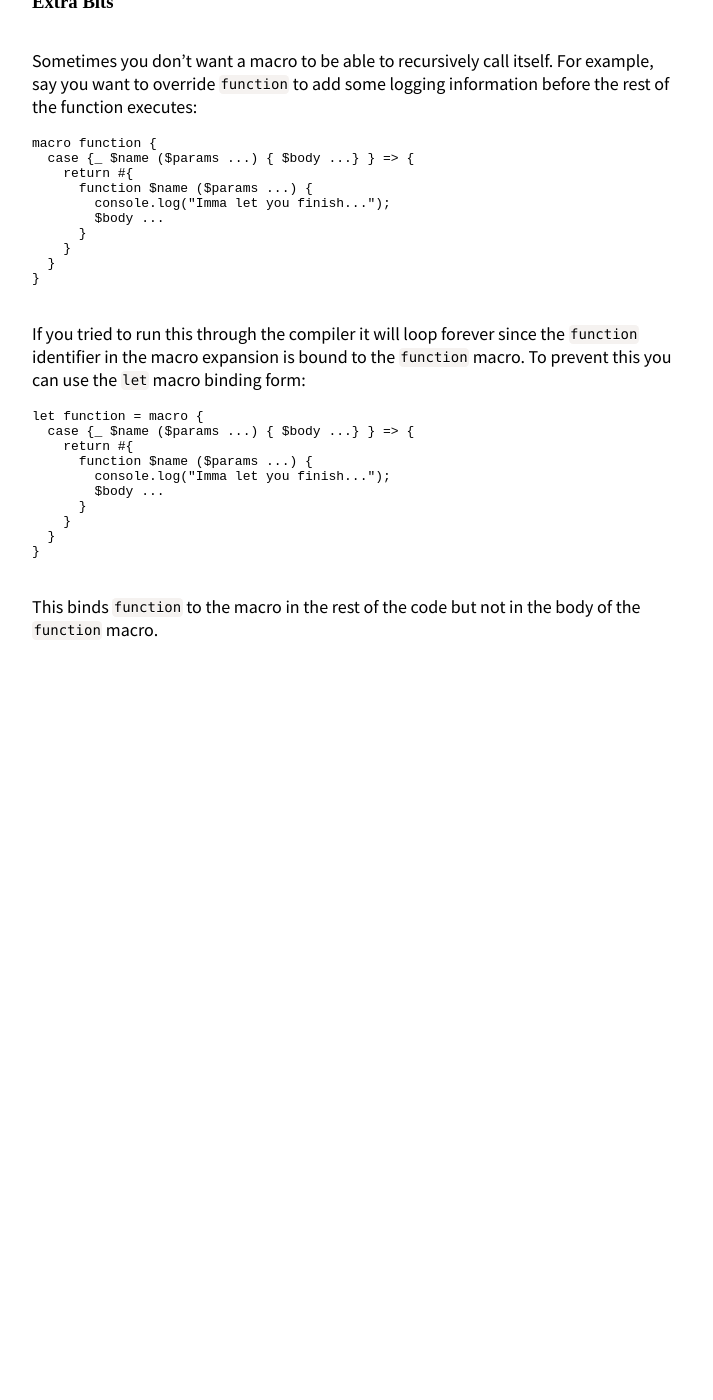
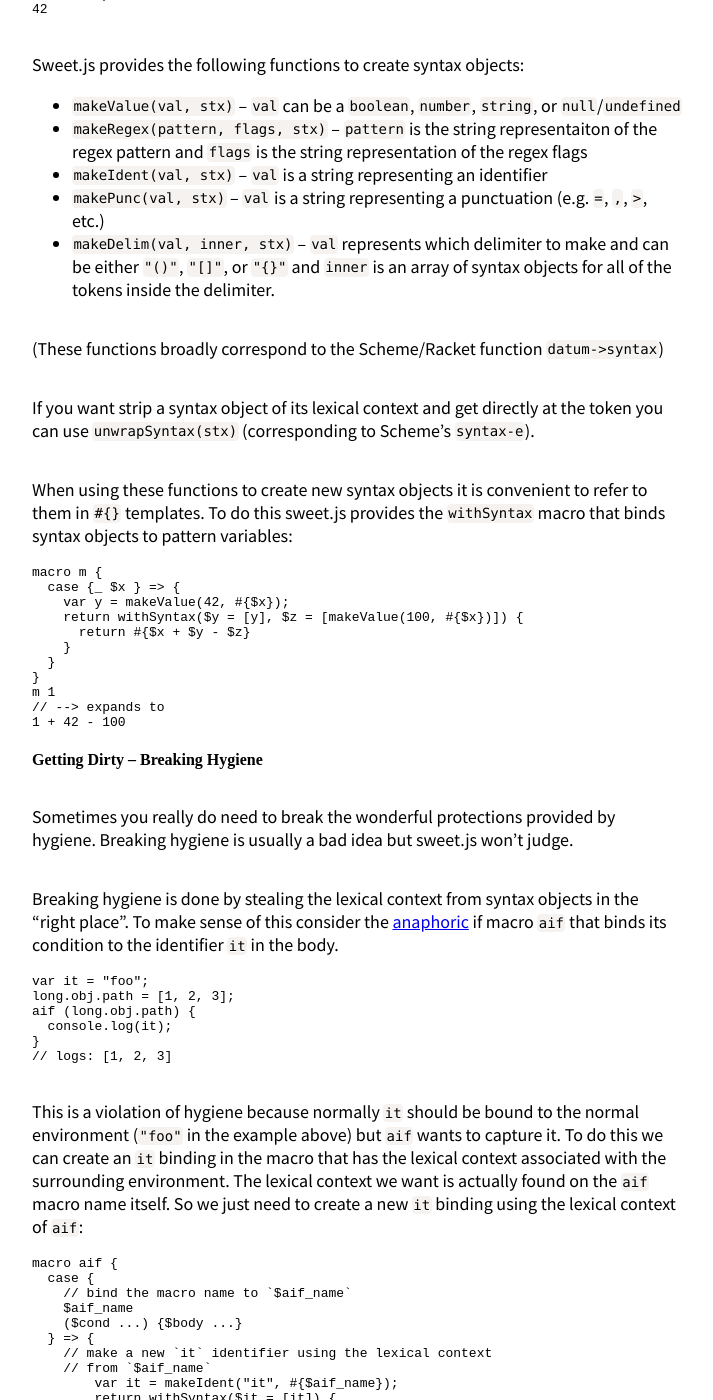
Before and after one commit to sweet-js/sweet-core, a Jekyll site: the page built from index.md, in a window 1280 px wide and 1400 px high, scrolled down 6318 px. Shown: the whole window, without its empty margins (308-1021 px from the left). Built offline with Jekyll 4.4.1, drawn with Linux system fonts in a browser that asks for light colours; before the commit the page ends 7027 px from its top, so only the background shows below that; some of the changed text lies outside the part shown.

Commit message:
more words!

```diff
--- a/_layouts/default.html
+++ b/_layouts/default.html
@@ -59,6 +59,9 @@
 }
 
 p code {
+  font-size: 14px;
+}
+li code {
   font-size: 14px;
 }
 
--- a/index.md
+++ b/index.md
@@ -311,12 +311,103 @@
 
     macro m {
       case {_ $x } => {
-        var y = makeValue(42, #{x});
+        var y = makeValue(42, #{$x});
         return [y]
       }
     }
+    m foo
+    // --> expands to
+    42
+
+Sweet.js provides the following functions to create syntax objects:
+
+* `makeValue(val, stx)` -- `val` can be a `boolean`, `number`,
+  `string`, or `null`/`undefined`
+* `makeRegex(pattern, flags, stx)` -- `pattern` is the string
+  representaiton of the regex pattern and `flags` is the string
+  representation of the regex flags
+* `makeIdent(val, stx)` -- `val` is a string representing an
+  identifier
+* `makePunc(val, stx)` -- `val` is a string representing a punctuation
+  (e.g. `=`, `,`, `>`, etc.)
+* `makeDelim(val, inner, stx)` -- `val` represents which
+  delimiter to make and can be either `"()"`, `"[]"`, or `"{}"` and
+  `inner` is an array of syntax objects for all of the tokens inside
+  the delimiter.
+
+(These functions broadly correspond to the Scheme/Racket function `datum->syntax`)
+
+If you want strip a syntax object of its lexical context and get
+directly at the token you can use `unwrapSyntax(stx)` (corresponding
+to Scheme's `syntax-e`).
+
+When using these functions to create new syntax objects it is
+convenient to refer to them in `#{}` templates. To do this sweet.js
+provides the `withSyntax` macro that binds syntax objects to pattern
+variables:
+
+    macro m {
+      case {_ $x } => {
+        var y = makeValue(42, #{$x});
+        return withSyntax($y = [y], $z = [makeValue(100, #{$x})]) {
+          return #{$x + $y - $z}
+        }
+      }
+    }
+    m 1
+    // --> expands to
+    1 + 42 - 100
 
 
+#### Getting Dirty -- Breaking Hygiene
+
+Sometimes you really do need to break the wonderful protections
+provided by hygiene. Breaking hygiene is usually a bad idea but
+sweet.js won't judge.
+
+Breaking hygiene is done by stealing the lexical context from syntax
+objects in the "right place". To make sense of this consider the
+[anaphoric](http://en.wikipedia.org/wiki/Anaphoric_macro) if macro
+`aif` that binds its condition to the identifier `it` in the body.
+
+    var it = "foo";
+    long.obj.path = [1, 2, 3];
+    aif (long.obj.path) {
+	  console.log(it);
+    }
+    // logs: [1, 2, 3]
+
+This is a violation of hygiene because normally `it` should be bound
+to the normal environment (`"foo"` in the example above) but `aif`
+wants to capture it. To do this we can create an `it` binding in the
+macro that has the lexical context associated with the surrounding
+environment. The lexical context we want is actually found on the
+`aif` macro name itself. So we just need to create a new `it` binding
+using the lexical context of `aif`:
+
+    macro aif {
+	  case {
+        // bind the macro name to `$aif_name`
+        $aif_name
+        ($cond ...) {$body ...}
+      } => {
+        // make a new `it` identifier using the lexical context
+        // from `$aif_name`
+		var it = makeIdent("it", #{$aif_name});
+		return withSyntax($it = [it]) {
+		  return #{
+            // create an IIFE that binds `$cond` to `$it`
+            (function ($it) {
+			  if ($cond ...) {
+                // all `it` identifiers in `$body` will now
+                // be bound to `$it`
+                $body ...
+              }
+            })($cond ...);
+		  }
+		}
+	  }
+    }
 
 ### Extra Bits
 
```
